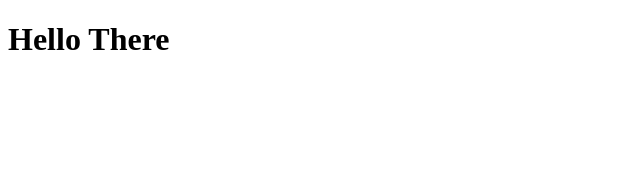
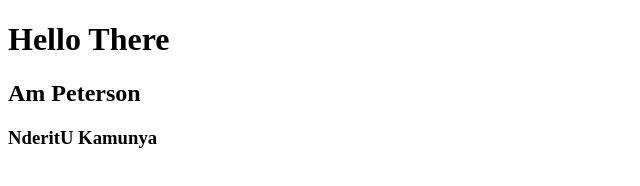
Before and after one commit to 32746622/Test-Project, a plain HTML site: page peter/index.html in a window 1280 px wide. Shown: the whole page, without its empty margins (0-640 px from the left). Drawn offline with Linux system fonts and the light colour scheme.

Commit message:
Small Addition

```diff
--- a/peter/index.html
+++ b/peter/index.html
@@ -5,5 +5,7 @@
 </head>
 <body>
 <h1> Hello There </h1>
+<h2>Am Peterson</h2>
+<h3> NderitU Kamunya</h3>
 </body>
 </html>
```
